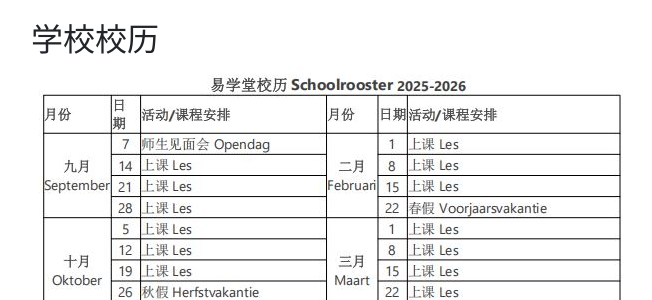
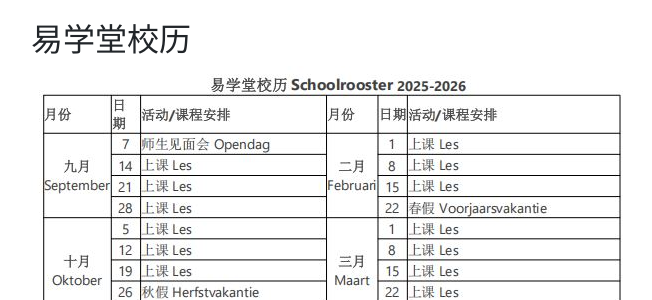
Before and after one commit to MyPrivatePlace/yischool, a Flask app: page /lesrooster in a window 1280 px wide. Shown: the part 69-369 px from the top of the page, without its empty margins (179-831 px from the left). Run offline with Flask 3, Linux system fonts and the light colour scheme.

```diff
--- a/app/templates/lesrooster.html
+++ b/app/templates/lesrooster.html
@@ -1,7 +1,7 @@
 {% extends "base.html" %}
 {% block content %}
 
-<h2>{{ _('学校校历') }}</h2>
+<h2>{{ _('易学堂校历') }}</h2>
 
 <div>
     <img src="{{ url_for('static', filename='images/lesrooster2025-2026.jpg') }}" alt="Lesrooster">
```
